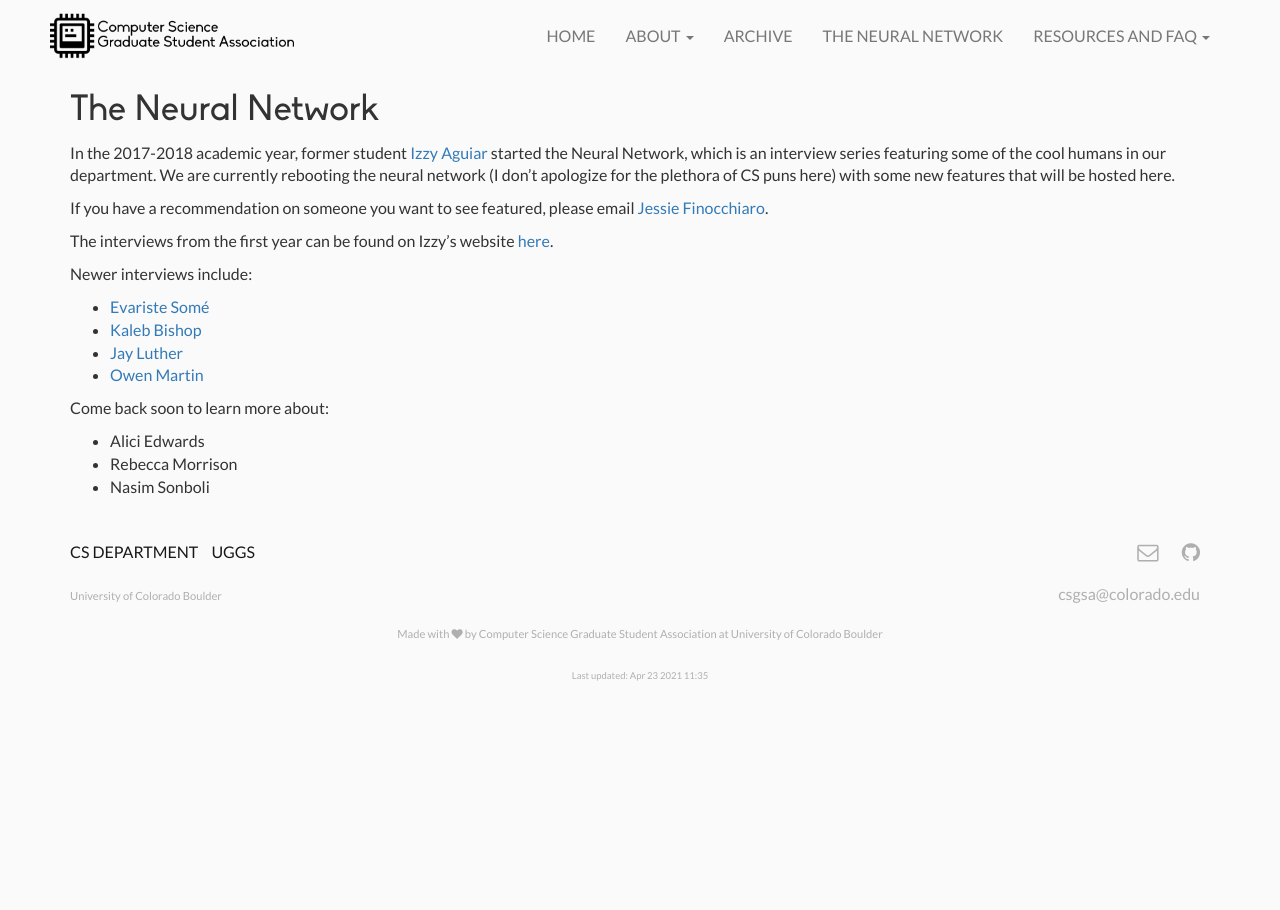
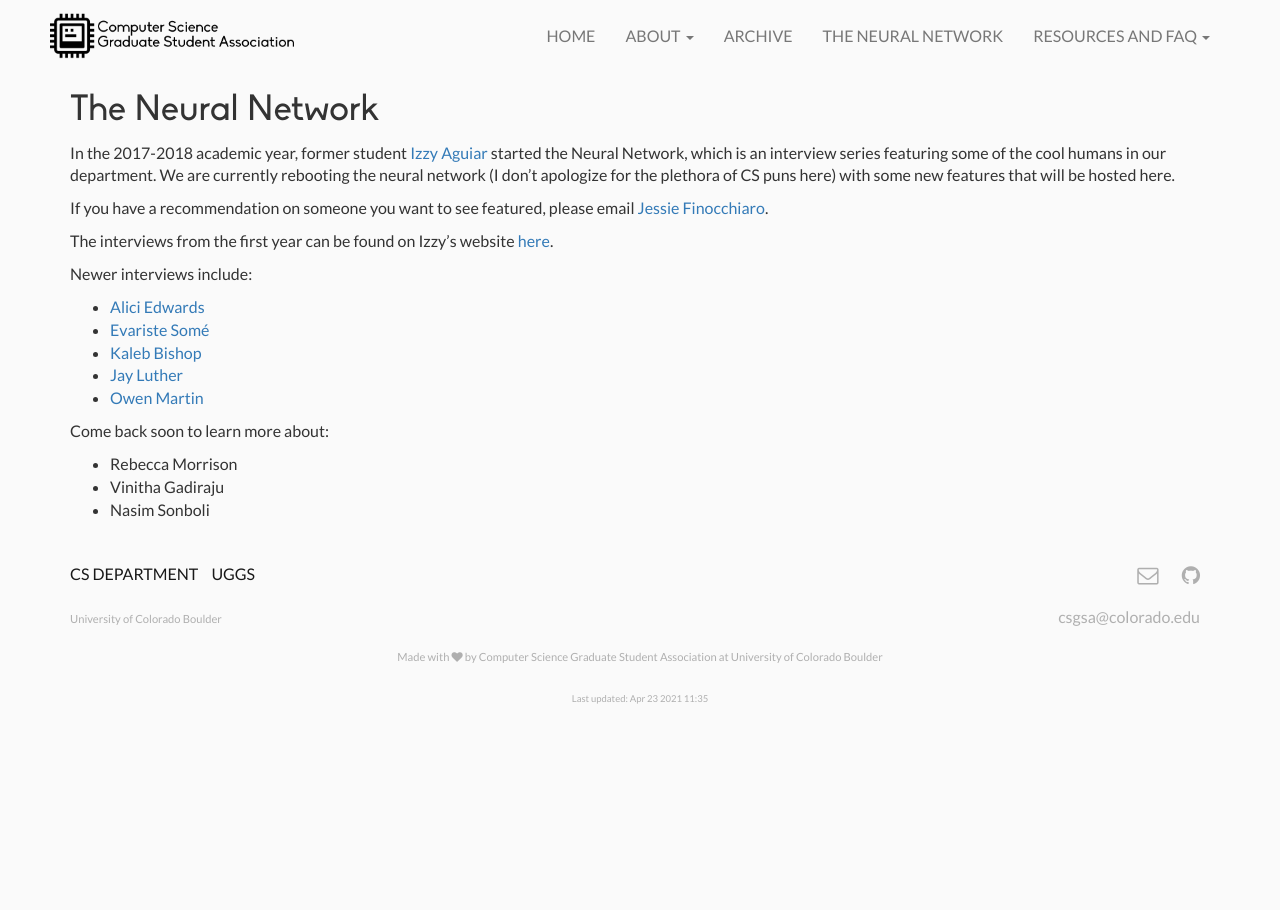
Before and after one commit to casassg/events-landing, a Jekyll site: the page built from neural-network.md, in a window 1280 px wide. Built offline with Jekyll 4.4.1, drawn with Linux system fonts in a browser that asks for light colours; nearby versions of some CDN libraries.

```diff
--- a/neural-network.md
+++ b/neural-network.md
@@ -10,12 +10,13 @@ If you have a recommendation on someone you want to see featured, please email [
 The interviews from the first year can be found on Izzy's website [here](https://izabelpaguiar.com/nn/).
 
 Newer interviews include:
+ * [Alici Edwards](neural-network/alici_edwards_nn.pdf)
  * [Evariste Somé](neural-network/evariste_some_nn.pdf)
  * [Kaleb Bishop](neural-network/kaleb_bishop_nn.pdf)
  * [Jay Luther](neural-network/jay_luther_nn.pdf)
  * [Owen Martin](neural-network/owen_martin_nn.pdf)
 
  Come back soon to learn more about:
- * Alici Edwards
  * Rebecca Morrison
+ * Vinitha Gadiraju
  * Nasim Sonboli
```
Also changed, not shown: 1 other file.
